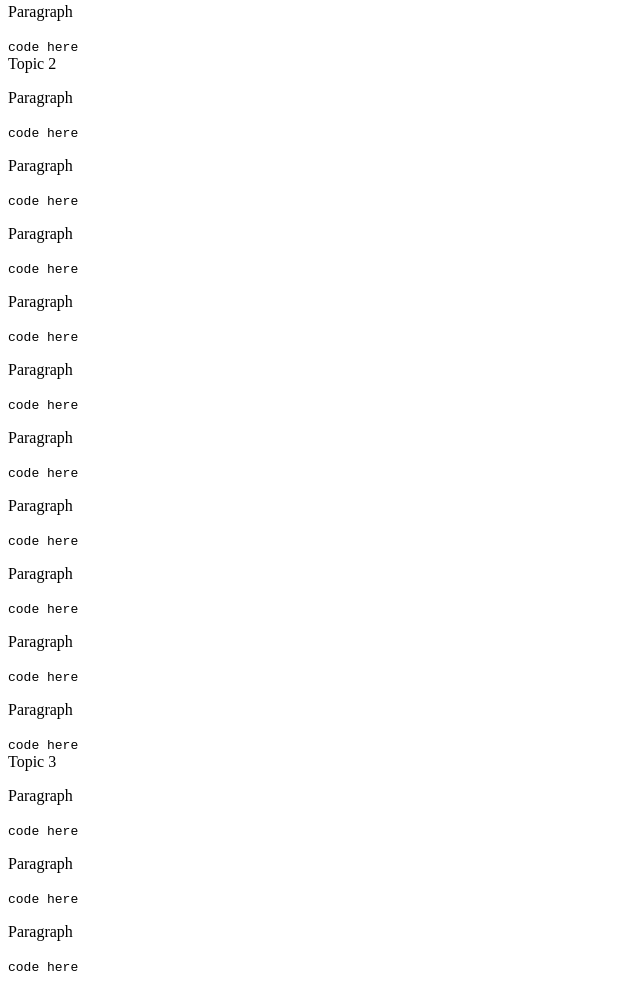
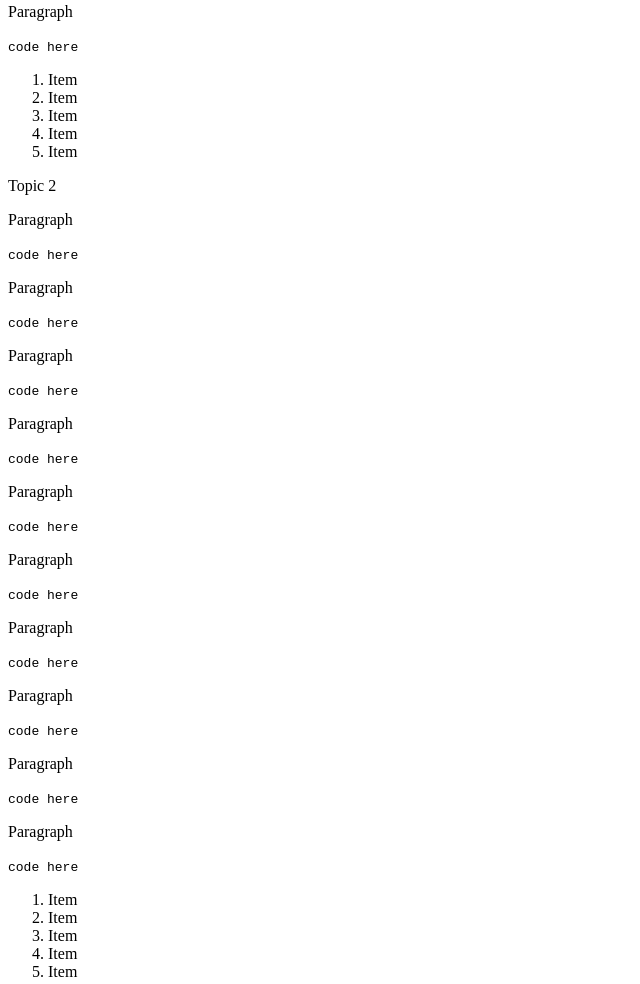
Before and after one commit to Meltrust/workingWithJorge, a plain HTML site: page index.html in a window 1280 px wide. Shown: the part 651-1635 px from the top of the page, without its empty margins (0-640 px from the left). Drawn offline with Linux system fonts and the light colour scheme.

Commit message:
Added lists to .main section elements

```diff
--- a/index.html
+++ b/index.html
@@ -8,6 +8,9 @@
 </head>
 
 <body>
+    <nav id="navbar"></nav>
+
+
     <main id="main-doc">
         <section id="Topic_1" class="main-section">
             <header id="Topic_1">Topic 1</header>
@@ -21,7 +24,15 @@
             <p> Paragraph </p> <code> code here </code>
             <p> Paragraph </p> <code> code here </code>
             <p> Paragraph </p> <code> code here </code>
+            <ol>
+                <li>Item</li>
+                <li>Item</li>
+                <li>Item</li>
+                <li>Item</li>
+                <li>Item</li>
 
+
+            </ol>
         </section>
 
         <section id="Topic_2" class="main-section">
@@ -36,7 +47,15 @@
             <p> Paragraph </p> <code> code here </code>
             <p> Paragraph </p> <code> code here </code>
             <p> Paragraph </p> <code> code here </code>
+            <ol>
+                <li>Item</li>
+                <li>Item</li>
+                <li>Item</li>
+                <li>Item</li>
+                <li>Item</li>
 
+
+            </ol>
 
         </section>
 
@@ -52,6 +71,17 @@
             <p> Paragraph </p> <code> code here </code>
             <p> Paragraph </p> <code> code here </code>
             <p> Paragraph </p> <code> code here </code>
+            <ol>
+                <li>Item</li>
+                <li>Item</li>
+                <li>Item</li>
+                <li>Item</li>
+                <li>Item</li>
+
+
+            </ol>
+
+
         </section>
 
         <section id="Topic_4" class="main-section ">
@@ -66,6 +96,15 @@
             <p> Paragraph </p> <code> code here </code>
             <p> Paragraph </p> <code> code here </code>
             <p> Paragraph </p> <code> code here </code>
+            <ol>
+                <li>Item</li>
+                <li>Item</li>
+                <li>Item</li>
+                <li>Item</li>
+                <li>Item</li>
+
+
+            </ol>
 
         </section>
 
@@ -81,6 +120,15 @@
             <p> Paragraph </p> <code> code here </code>
             <p> Paragraph </p> <code> code here </code>
             <p> Paragraph </p> <code> code here </code>
+            <ol>
+                <li>Item</li>
+                <li>Item</li>
+                <li>Item</li>
+                <li>Item</li>
+                <li>Item</li>
+
+
+            </ol>
     </main>
 
     <p>"Hello World, we are developers "</p>
```
